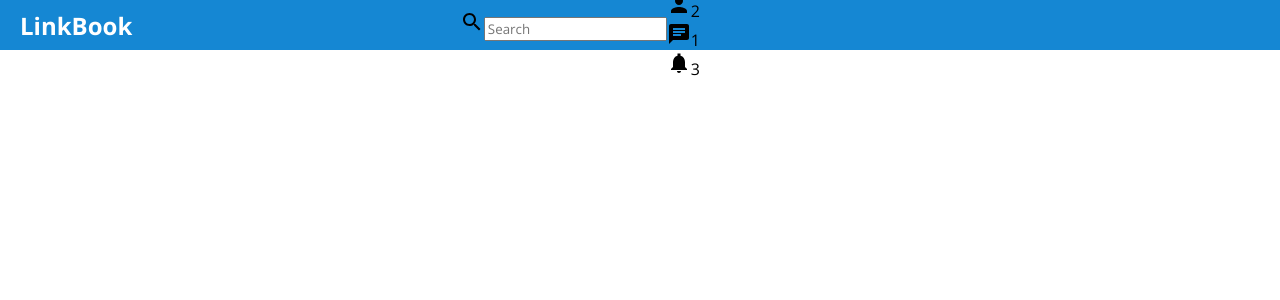
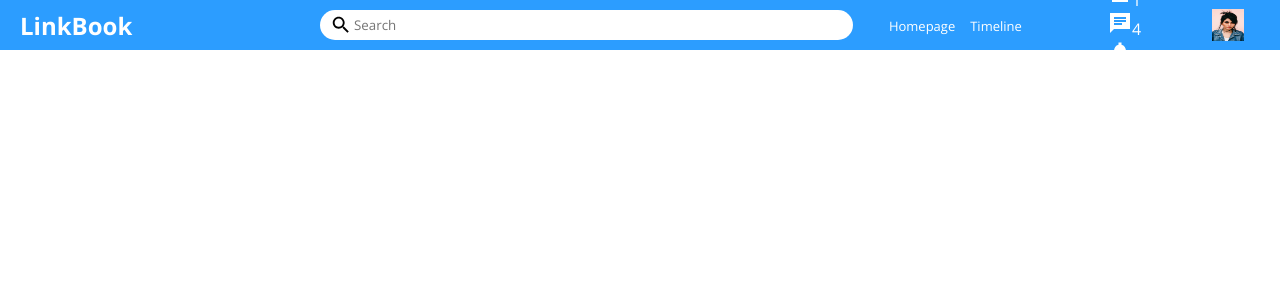
Before and after one commit to amalary/linkBookDesign, a React (Create React App) app in the folder link-book-design/: page / in a window 1280 px wide. Shown: the top 300 px of the page. Built offline with nearby package versions, Linux system fonts and the light colour scheme.

Commit message:
Progressing on nav bar

```diff
--- a/link-book-design/public/style.css
+++ b/link-book-design/public/style.css
@@ -2,14 +2,3 @@
     margin: 0;
     font-family: 'Open Sans', sans-serif;
 }
-
-
-
-.logo {
-    font-size: 24px;
-    margin-left: 20px;
-    font-weight: bold;
-    color: white;
-    cursor: pointer;
-
-};
--- a/link-book-design/src/components/topbar/Topbar.jsx
+++ b/link-book-design/src/components/topbar/Topbar.jsx
@@ -1,41 +1,57 @@
 import "./topBar.css"
-import {SearchSharp, Person, Chat,NotificationsSharp } from "@mui/icons-material"
+import {SearchSharp, PersonSharp,ChatSharp, NotificationsSharp} from "@mui/icons-material"
 
 export default function Topbar() {
   return (
-    <div className="topBarContainer">
+    <div className = "topBarContainer">
+
         <div className="topBarLeft">
+
+
           <span className="logo">LinkBook</span>
         </div>
+
+
         <div className="topBarCenter">
+
           <div className="searchBar">
-          <SearchSharp/>
-          <input placeholder="Search" className="searchInput" />
+            <SearchSharp className = "searchIcon"/>
+
+            <input placeholder = "Search" className="searchInput"/>
+          </div>
+
 
         </div>
-      </div>
+
         <div className="topBarRight">
 
           <div className="topBarLinks">
-          <span className="topBarLink">Home Page</span>
+            <span className="topBarLink">Homepage</span>
             <span className="topBarLink">Timeline</span>
+
+
           </div>
+
           <div className="topBarIcons">
             <div className="topBarIconItem">
-            <Person/>
-            <span className="topBarIconCounter">2</span>
+              <PersonSharp/>
+              <span className="topBarIconBadge">1</span>
             </div>
             <div className="topBarIconItem">
-            <Chat/>
-            <span className="topBarIconCounter">1</span>
+              <ChatSharp/>
+              <span className="topBarIconBadge">4</span>
             </div>
             <div className="topBarIconItem">
               <NotificationsSharp/>
-            <span className="topBarIconCounter">3</span>
+              <span className="topBarIconBadge">3</span>
             </div>
           </div>
+          <img src="assets/profilePictures/matheus-ferrero.jpg" alt="" className="topBarImg" />
+
+
         </div>
-        {/* <img src="/assets/profilePictures/matheus-ferrero.jpg" alt="" className= "topBarImg"/> */}
+
+
 
         </div>
   )
--- a/link-book-design/src/components/topbar/topBar.css
+++ b/link-book-design/src/components/topbar/topBar.css
@@ -1,30 +1,71 @@
 .topBarContainer{
-    height: 50px;
+    height:50px;
     width: 100%;
-    background-color: rgb(21, 135, 211);
+    background-color: rgb(44, 157, 255);
     display: flex;
     align-items: center;
     position: sticky;
-    top:0px;
+    top:0;
 
 }
 
-.topBarLeft {
+.topBarLeft{
     flex: 3;
-
-};
-
-.topBarCenter {
-    flex: 5;
 
 }
 
-.topBarRight {
-    flex: 4;
+.topBarCenter{
+    flex:5;
 
+}
+.searchBar{
+    width: 100%;
+    height:30px;
+    background-color: white;
+    border-radius: 30px;
+    display: flex;
+    align-items: center;
+}
+.searchIcon{
+    font-size: 22px !important;
+    margin-left: 10px;
+    cursor: pointer;
+
+
+}
+.searchInput{
+    border:none;
+    width:70%;
+    outline: none;
 };
 
+.searchInput:focus{
+    outline: none;
+}
+
+.topBarRight{
+    flex:4;
+    display: flex;
+    align-items: center;
+    justify-content: space-around;
+    color: white;
+
+}
+.topBarLink{
+    margin-right: 15px;
+    font-size: 13px;
+}
+
 .topBarImg{
-    height: 32px;
+    height:32px;
     width: 32px;
+
 }
+
+.logo{
+    font-size: 24px;
+    margin-left: 20px;
+    font-weight: bold;
+    color: white;
+    cursor: pointer;
+}
--- a/link-book-design/src/pages/home/Home.js
+++ b/link-book-design/src/pages/home/Home.js
@@ -1,10 +1,10 @@
-import Topbar from "../../components/topbar/Topbar";
-
+import Topbar from "../../components/topbar/Topbar"
 export default function Home() {
   return (
     <div>
         <Topbar/>
 
+
     </div>
   )
 }
```
Lines whose indentation alone changed are shown as unchanged.
